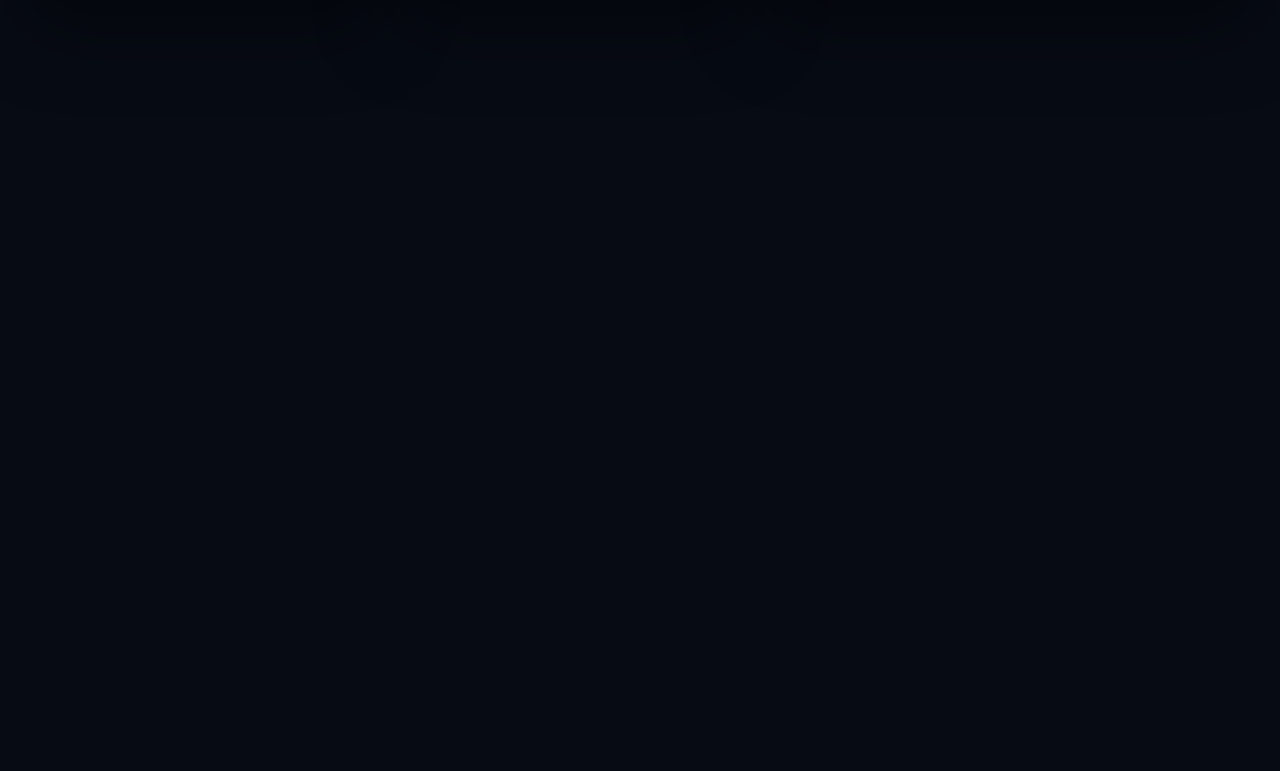
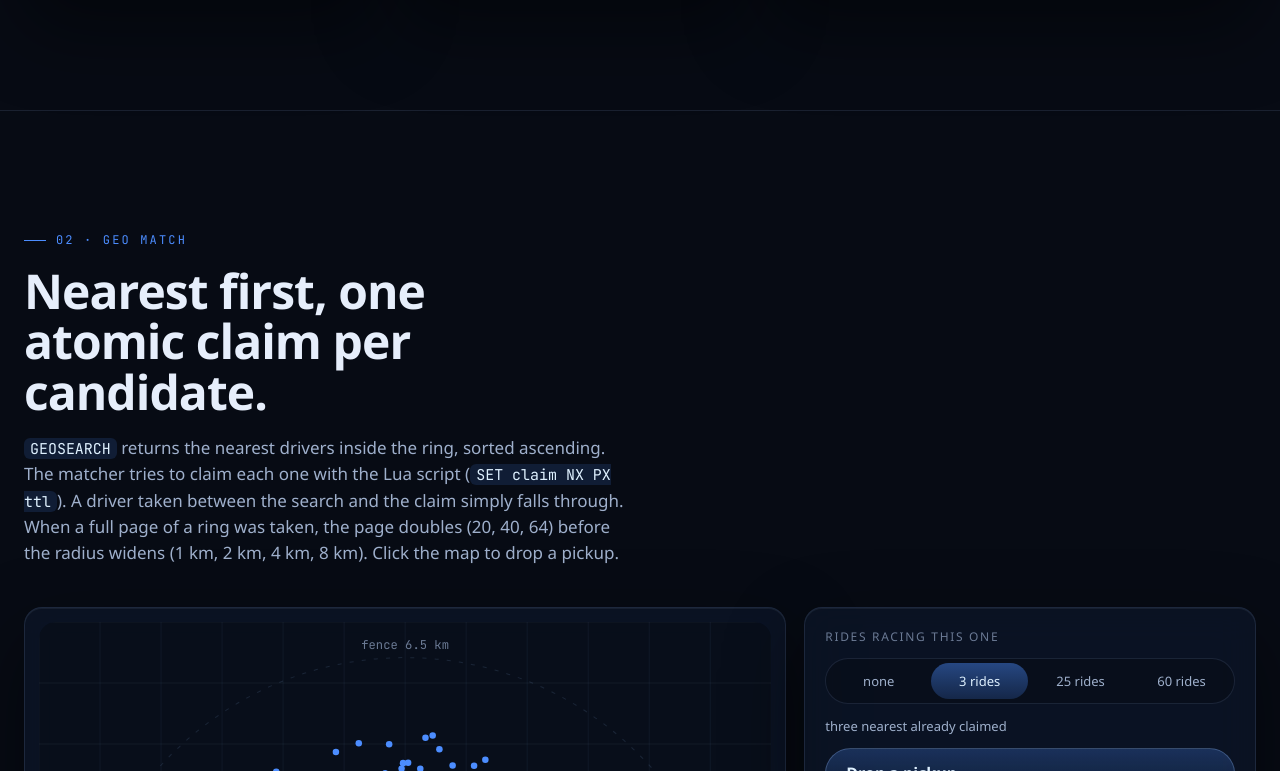
Before and after one commit to SAY-5/dispatchgrid, a React (Vite) app in the folder web/: page / in a window 1280 px wide. Shown: the part 2409-3180 px from the top of the page. Before the commit the page ends 2519 px from the top, so only its background shows below. Built offline with nearby package versions, Linux system fonts and the light colour scheme; a web font is replaced by a local one.

Commit message:
feat(web): mount geo match section

```diff
--- a/web/src/App.tsx
+++ b/web/src/App.tsx
@@ -1,6 +1,7 @@
 import { Nav } from "./components/Nav";
 import { Hero } from "./sections/Hero";
 import { Streams } from "./sections/Streams";
+import { GeoMatch } from "./sections/GeoMatch";
 import "./styles/sections.css";
 
 export function App() {
@@ -13,6 +14,7 @@ export function App() {
       <main>
         <Hero />
         <Streams />
+        <GeoMatch />
       </main>
     </>
   );
```
